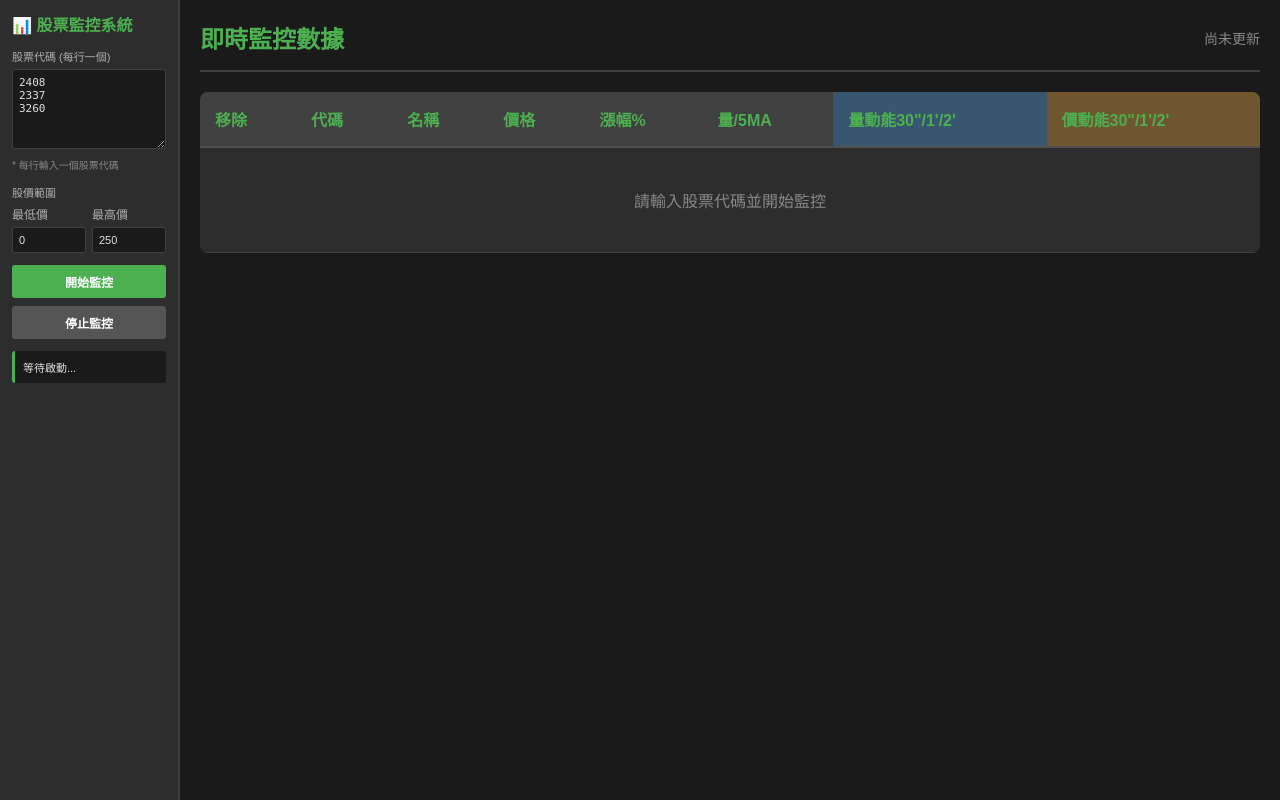
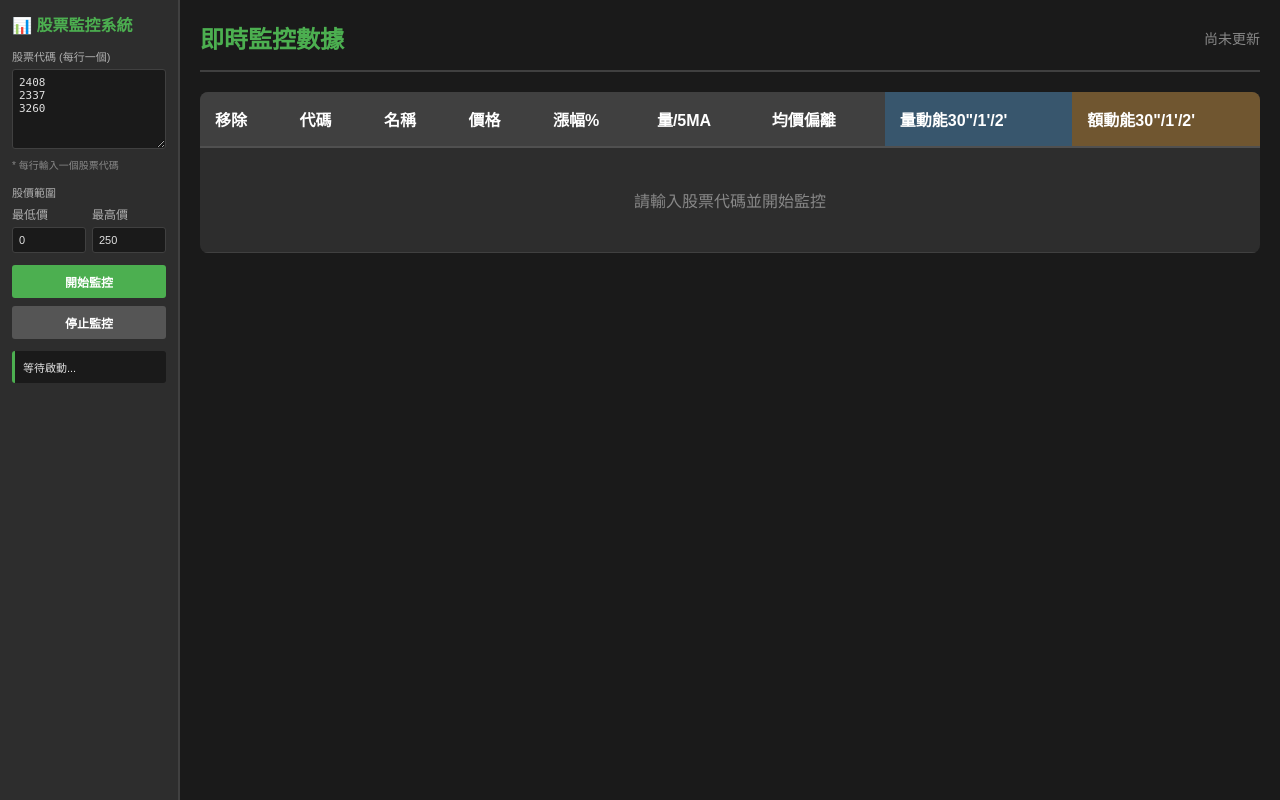
Before and after one commit to Roy12123/stock-monitor, a Flask app: page / in a window 1280 px wide. Run offline with Flask 3, Linux system fonts and the light colour scheme; some libraries are stand-ins or nearby versions.

Commit message:
Add average price deviation and amount momentum features
- Added average price deviation calculation showing percentage difference from trading average
- Added amount momentum tracking for 30sec/1min/2min intervals
- New columns in UI: 均價偏離 and 額動能30"/1'/2'
- Updated table headers with white text color
- Fixed syntax error with missing comma in alert_data dictionary

🤖 Generated with [Claude Code](https://claude.com/claude-code)

Co-Authored-By: Claude <noreply@anthropic.com>

```diff
--- a/app.py
+++ b/app.py
@@ -73,6 +73,7 @@ def vol_detect_background(session_id):
     previous_minute_volume = {}
     volume_history = {}  # {ticker: [(timestamp, volume), ...]}
     price_history = {}   # {ticker: [(timestamp, price), ...]}
+    amount_history = {}  # {ticker: [(timestamp, amount), ...]} 新增：金額歷史
     last_minute = None
 
     while True:
@@ -113,6 +114,11 @@ def vol_detect_background(session_id):
                 pct_change = data_aa['change_rate'].iloc[0]
                 price = data_aa['buy_price'].iloc[0]
 
+                # 新增：讀取均價和成交金額
+                average_price = data_aa['average_price'].iloc[0] if 'average_price' in data_aa.columns else price
+                amount = data_aa['amount'].iloc[0] if 'amount' in data_aa.columns else 0
+                total_amount = data_aa['total_amount'].iloc[0] if 'total_amount' in data_aa.columns else 0
+
                 volume_5ma = volume_5ma_dict.get(ticker, 0)
 
                 comp_name = temp_data[temp_data['股票代碼'] == ticker]
@@ -131,10 +137,17 @@ def vol_detect_background(session_id):
                     price_history[ticker] = []
                 price_history[ticker].append((now, price))
 
+                # 新增：記錄當前成交金額到歷史記錄
+                if ticker not in amount_history:
+                    amount_history[ticker] = []
+                amount_history[ticker].append((now, total_amount))
+
                 # 只保留最近3分鐘的記錄
                 volume_history[ticker] = [(t, v) for t, v in volume_history[ticker]
                                           if (now - t).total_seconds() <= 180]
                 price_history[ticker] = [(t, p) for t, p in price_history[ticker]
+                                         if (now - t).total_seconds() <= 180]
+                amount_history[ticker] = [(t, a) for t, a in amount_history[ticker]
                                          if (now - t).total_seconds() <= 180]
 
                 # 計算30秒、1分鐘、2分鐘的增量百分比
@@ -214,6 +227,52 @@ def vol_detect_background(session_id):
                 if price_2min_ago is not None and price_2min_ago > 0:
                     price_diff_2min = ((price - price_2min_ago) / price_2min_ago) * 100
 
+                # 新增：計算均價偏離度
+                avg_price_deviation = 0
+                if average_price > 0:
+                    avg_price_deviation = ((price - average_price) / average_price) * 100
+
+                # 新增：計算金額動能（30秒/1分鐘/2分鐘）
+                amount_diff_30sec = 0
+                amount_diff_1min = 0
+                amount_diff_2min = 0
+
+                # 30秒金額增量
+                amount_30sec_ago = None
+                for t, a in reversed(amount_history[ticker]):
+                    time_diff = (now - t).total_seconds()
+                    if 25 <= time_diff <= 35:
+                        amount_30sec_ago = a
+                        break
+
+                if amount_30sec_ago is not None and amount_30sec_ago > 0:
+                    amount_increase_30sec = total_amount - amount_30sec_ago
+                    amount_diff_30sec = (amount_increase_30sec / amount_30sec_ago) * 100
+
+                # 1分鐘金額增量
+                amount_1min_ago = None
+                for t, a in reversed(amount_history[ticker]):
+                    time_diff = (now - t).total_seconds()
+                    if 55 <= time_diff <= 65:
+                        amount_1min_ago = a
+                        break
+
+                if amount_1min_ago is not None and amount_1min_ago > 0:
+                    amount_increase_1min = total_amount - amount_1min_ago
+                    amount_diff_1min = (amount_increase_1min / amount_1min_ago) * 100
+
+                # 2分鐘金額增量
+                amount_2min_ago = None
+                for t, a in reversed(amount_history[ticker]):
+                    time_diff = (now - t).total_seconds()
+                    if 115 <= time_diff <= 125:
+                        amount_2min_ago = a
+                        break
+
+                if amount_2min_ago is not None and amount_2min_ago > 0:
+                    amount_increase_2min = total_amount - amount_2min_ago
+                    amount_diff_2min = (amount_increase_2min / amount_2min_ago) * 100
+
                 # 判斷條件（加入股價上下限）
                 if volume_5ma > 0:
                     vol_ratio = vol / volume_5ma
@@ -230,7 +289,11 @@ def vol_detect_background(session_id):
                             'vol_diff_2min': round(vol_diff_2min, 1),
                             'price_diff_30sec': round(price_diff_30sec, 2),
                             'price_diff_1min': round(price_diff_1min, 2),
-                            'price_diff_2min': round(price_diff_2min, 2)
+                            'price_diff_2min': round(price_diff_2min, 2),
+                            'avg_price_deviation': round(avg_price_deviation, 2),
+                            'amount_diff_30sec': round(amount_diff_30sec, 1),
+                            'amount_diff_1min': round(amount_diff_1min, 1),
+                            'amount_diff_2min': round(amount_diff_2min, 1)
                         }
                         current_alerts.append(alert_data)
             except Exception as e:
@@ -334,7 +397,7 @@ def start_monitoring():
     temp_data = get_company_info(token)
 
     # 計算5日均量
-    socketio.emit('status', {'message': '正在計算5日平均成交量...'}, room=session_id)
+    socketio.emit('status', {'message': '正在��算5日平均成交量...'}, room=session_id)
     volume_5ma_dict = get_5day_avg_volume(tickers, token)
 
     with sessions_lock:
--- a/templates/index.html
+++ b/templates/index.html
@@ -347,19 +347,20 @@
             <table>
                 <thead>
                     <tr>
-                        <th>移除</th>
-                        <th>代碼</th>
-                        <th>名稱</th>
-                        <th>價格</th>
-                        <th>漲幅%</th>
-                        <th>量/5MA</th>
-                        <th class="vol-column">量動能30"/1'/2'</th>
-                        <th class="price-column">價動能30"/1'/2'</th>
+                        <th style="color: white;">移除</th>
+                        <th style="color: white;">代碼</th>
+                        <th style="color: white;">名稱</th>
+                        <th style="color: white;">價格</th>
+                        <th style="color: white;">漲幅%</th>
+                        <th style="color: white;">量/5MA</th>
+                        <th style="color: white;">均價偏離</th>
+                        <th class="vol-column" style="color: white;">量動能30"/1'/2'</th>
+                        <th class="price-column" style="color: white;">額動能30"/1'/2'</th>
                     </tr>
                 </thead>
                 <tbody id="dataTable">
                     <tr>
-                        <td colspan="8" class="no-data">請輸入股票代碼並開始監控</td>
+                        <td colspan="9" class="no-data">請輸入股票代碼並開始監控</td>
                     </tr>
                 </tbody>
             </table>
@@ -571,7 +572,7 @@
             const tbody = document.getElementById('dataTable');
 
             if (data.length === 0) {
-                tbody.innerHTML = '<tr><td colspan="8" class="no-data">目前沒有符合條件的股票</td></tr>';
+                tbody.innerHTML = '<tr><td colspan="9" class="no-data">目前沒有符合條件的股票</td></tr>';
                 return;
             }
 
@@ -594,6 +595,19 @@
                 const price1 = `<span class="${priceClass1}">${item.price_diff_1min >= 0 ? '+' : ''}${item.price_diff_1min}%</span>`;
                 const price2 = `<span class="${priceClass2}">${item.price_diff_2min >= 0 ? '+' : ''}${item.price_diff_2min}%</span>`;
 
+                // 格式化均價偏離
+                const avgDevClass = item.avg_price_deviation == 0 ? 'zero-value' : (item.avg_price_deviation >= 0 ? 'positive' : 'negative');
+                const avgDev = `<span class="${avgDevClass}">${item.avg_price_deviation >= 0 ? '+' : ''}${item.avg_price_deviation}%</span>`;
+
+                // 格式化金額動能數據
+                const amountClass30 = item.amount_diff_30sec == 0 ? 'zero-value' : (item.amount_diff_30sec >= 0 ? 'positive' : 'negative');
+                const amountClass1 = item.amount_diff_1min == 0 ? 'zero-value' : (item.amount_diff_1min >= 0 ? 'positive' : 'negative');
+                const amountClass2 = item.amount_diff_2min == 0 ? 'zero-value' : (item.amount_diff_2min >= 0 ? 'positive' : 'negative');
+
+                const amount30 = `<span class="${amountClass30}">${item.amount_diff_30sec >= 0 ? '+' : ''}${item.amount_diff_30sec}%</span>`;
+                const amount1 = `<span class="${amountClass1}">${item.amount_diff_1min >= 0 ? '+' : ''}${item.amount_diff_1min}%</span>`;
+                const amount2 = `<span class="${amountClass2}">${item.amount_diff_2min >= 0 ? '+' : ''}${item.amount_diff_2min}%</span>`;
+
                 return `
                     <tr class="new-row">
                         <td><button class="btn-remove" onclick="removeTicker('${item.ticker}')">X</button></td>
@@ -604,8 +618,9 @@
                             ${item.pct_change >= 0 ? '+' : ''}${item.pct_change}%
                         </td>
                         <td class="vol-ratio">${item.vol_ratio}%</td>
+                        <td>${avgDev}</td>
                         <td>${vol30}<span class="zero-value"> / </span>${vol1}<span class="zero-value"> / </span>${vol2}</td>
-                        <td>${price30}<span class="zero-value"> / </span>${price1}<span class="zero-value"> / </span>${price2}</td>
+                        <td>${amount30}<span class="zero-value"> / </span>${amount1}<span class="zero-value"> / </span>${amount2}</td>
                     </tr>
                 `;
             }).join('');
```
